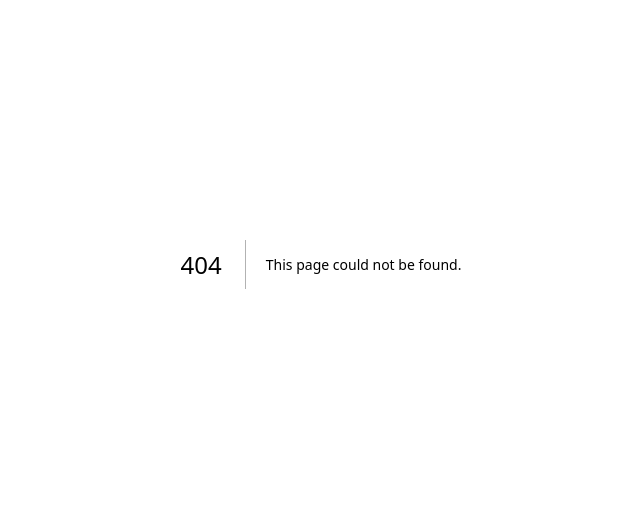
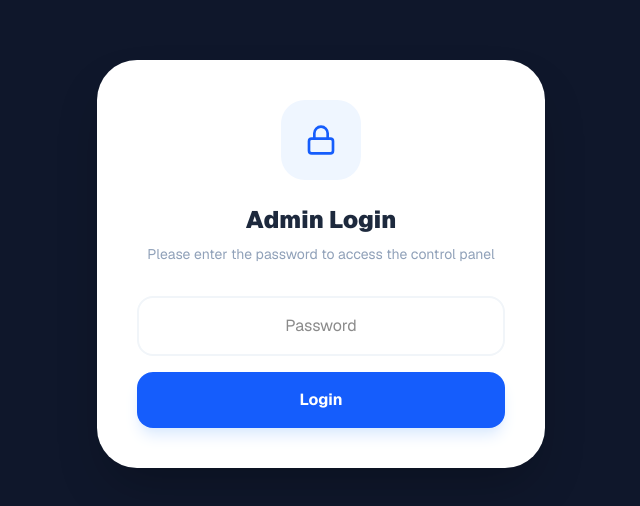
Before and after one commit to amrsaad2226-stack/amrhh, a Next.js app: page /admin/login in a window 1280 px wide. Before the commit this address had no page. Shown: the part 136-642 px from the top of the page, without its empty margins (319-959 px from the left). Built offline with nearby package versions, Linux system fonts and the light colour scheme.

Commit message:
feat: add admin login and middleware

```diff
--- /dev/null
+++ b/app/admin/login/page.tsx
@@ -0,0 +1,44 @@
+"use client";
+import { useState } from "react";
+import { Lock } from "lucide-react";
+
+export default function AdminLoginPage() {
+  const [password, setPassword] = useState("");
+  const [error, setError] = useState("");
+
+  const handleLogin = (e: React.FormEvent) => {
+    e.preventDefault();
+    // We will use a professional way to store the session in cookies
+    if (password === "saad101") { // We will convert this to a Server Action later for security
+       document.cookie = `admin_session=authenticated; path=/; max-age=3600`;
+       window.location.href = "/admin";
+    } else {
+      setError("Incorrect password ❌");
+    }
+  };
+
+  return (
+    <div className="min-h-screen bg-slate-900 flex items-center justify-center p-4 font-sans" dir="rtl">
+      <form onSubmit={handleLogin} className="bg-white p-10 rounded-[2.5rem] shadow-2xl w-full max-w-md text-center">
+        <div className="bg-blue-50 w-20 h-20 rounded-3xl flex items-center justify-center mx-auto mb-6">
+          <Lock className="text-blue-600" size={32} />
+        </div>
+        <h1 className="text-2xl font-black text-slate-800 mb-2">Admin Login</h1>
+        <p className="text-slate-400 text-sm mb-8">Please enter the password to access the control panel</p>
+
+        <input
+          type="password"
+          placeholder="Password"
+          className="w-full p-4 border-2 border-slate-100 rounded-2xl text-center mb-4 focus:border-blue-500 outline-none transition-all"
+          onChange={(e) => setPassword(e.target.value)}
+        />
+
+        {error && <p className="text-red-500 text-xs mb-4 font-bold">{error}</p>}
+
+        <button className="w-full py-4 bg-blue-600 text-white rounded-2xl font-bold hover:bg-blue-700 shadow-lg shadow-blue-100 transition-all">
+          Login
+        </button>
+      </form>
+    </div>
+  );
+}
--- /dev/null
+++ b/middleware.ts
@@ -0,0 +1,20 @@
+// middleware.ts
+import { NextResponse } from 'next/server';
+import type { NextRequest } from 'next/server';
+
+export function middleware(request: NextRequest) {
+  const session = request.cookies.get('admin_session');
+
+  // If trying to access an admin page and not logged in, redirect to the login page
+  if (request.nextUrl.pathname.startsWith('/admin') && !request.nextUrl.pathname.includes('/login')) {
+    if (!session || session.value !== 'authenticated') {
+      return NextResponse.redirect(new URL('/admin/login', request.url));
+    }
+  }
+
+  return NextResponse.next();
+}
+
+export const config = {
+  matcher: '/admin/:path*',
+};
--- a/package.json
+++ b/package.json
@@ -11,6 +11,7 @@
   },
   "dependencies": {
     "@prisma/client": "^6.19.3",
+    "lucide-react": "^1.8.0",
     "next": "16.2.3",
     "react": "19.2.4",
     "react-dom": "19.2.4"
```
Also changed, not shown: 2 other files (tests, documents, lock files or other folders).
